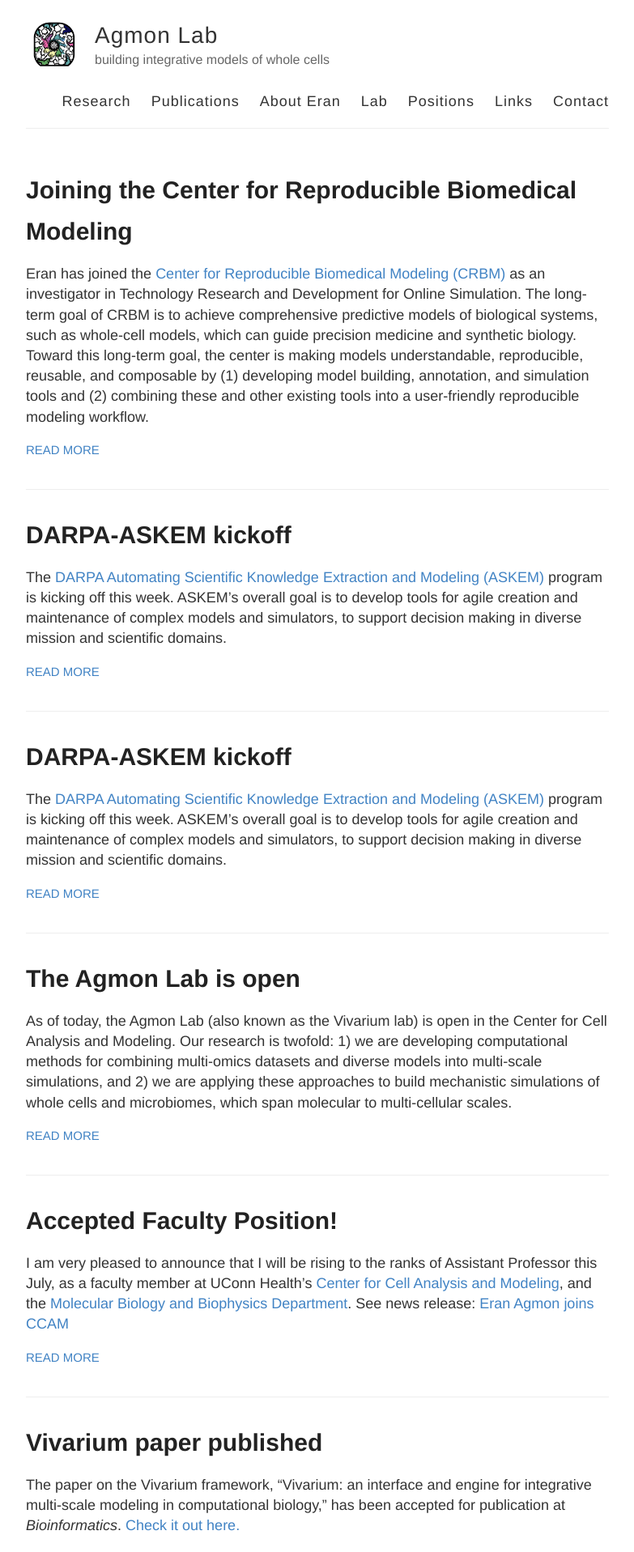
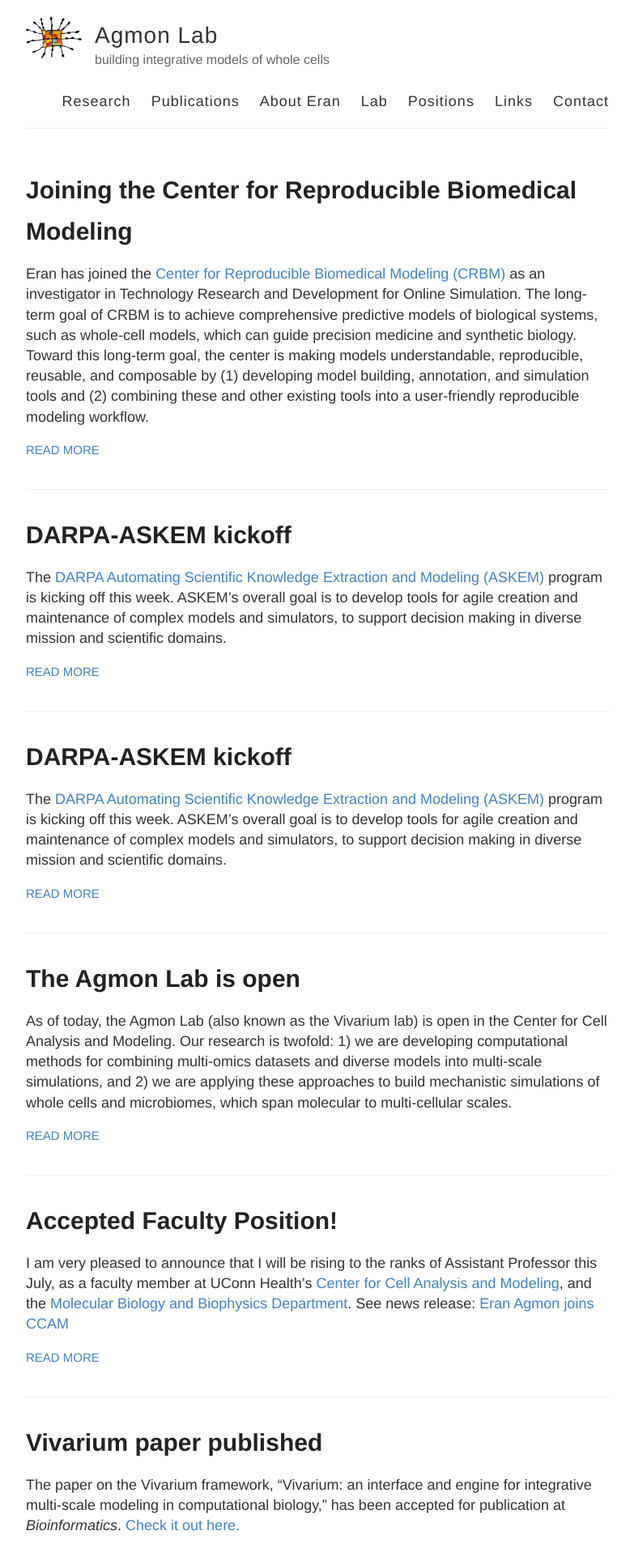
Before and after one commit to eagmon/eagmon.github.io, a Jekyll site: the page built from index.html, in a window 1280 px wide. Shown: the top 1917 px of the page at 81% size, without its empty margins (248-1031 px from the left). Built offline with Jekyll 4.4.1, drawn with Linux system fonts in a browser that asks for light colours.

Commit message:
change logo

```diff
--- a/_config.yml
+++ b/_config.yml
@@ -9,7 +9,7 @@
 description: building integrative models of whole cells
 
 # URL of your avatar or profile pic (you could use your GitHub profile pic)
-avatar: https://raw.githubusercontent.com/eagmon/eagmon.github.io/master/images/vivalogo.png
+avatar: https://raw.githubusercontent.com/eagmon/eagmon.github.io/master/images/cell-quilt.png
 
 #
 # Flags below are optional
```
Also changed, not shown: images/cell-quilt.png (added).
